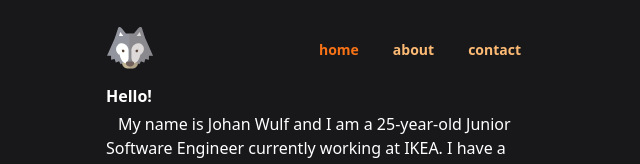
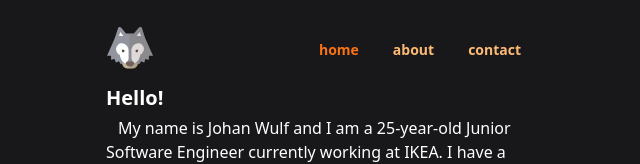
Before and after one commit to johanwulf/johanwulf.github.io, a React (Vite) app: page / in a window 1280 px wide. Shown: the top 164 px of the page, without its empty margins (318-958 px from the left). Built offline with nearby package versions, Linux system fonts and the light colour scheme.

Commit message:
increase hello font size

```diff
--- a/src/components/Introduction.tsx
+++ b/src/components/Introduction.tsx
@@ -3,7 +3,7 @@ export const Introduction = () => {
     <div
       className={`flex flex-col gap-1 transition-all duration-500 ease-in-out opacity-100 text-white mb-4`}
     >
-      <p className="text-l font-semibold">Hello!</p>
+      <p className="text-xl font-semibold">Hello!</p>
       <div className="indent-3">
         My name is Johan Wulf and I am a 25-year-old Junior Software Engineer
         currently working at IKEA. I have a passion for technology and am always
```
